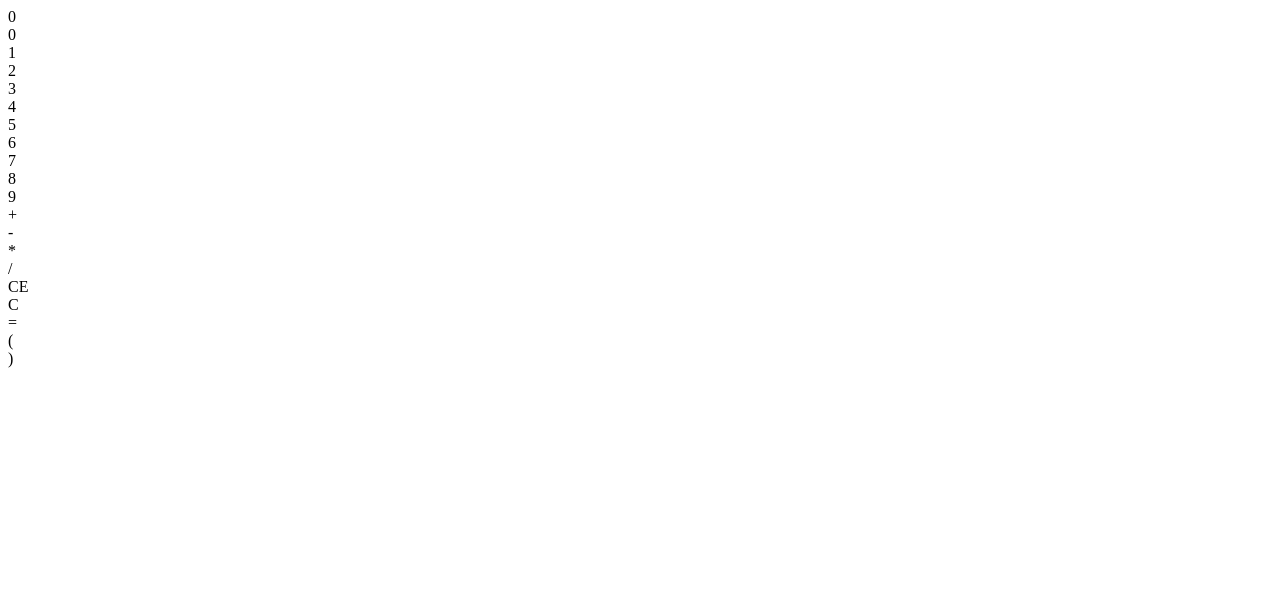
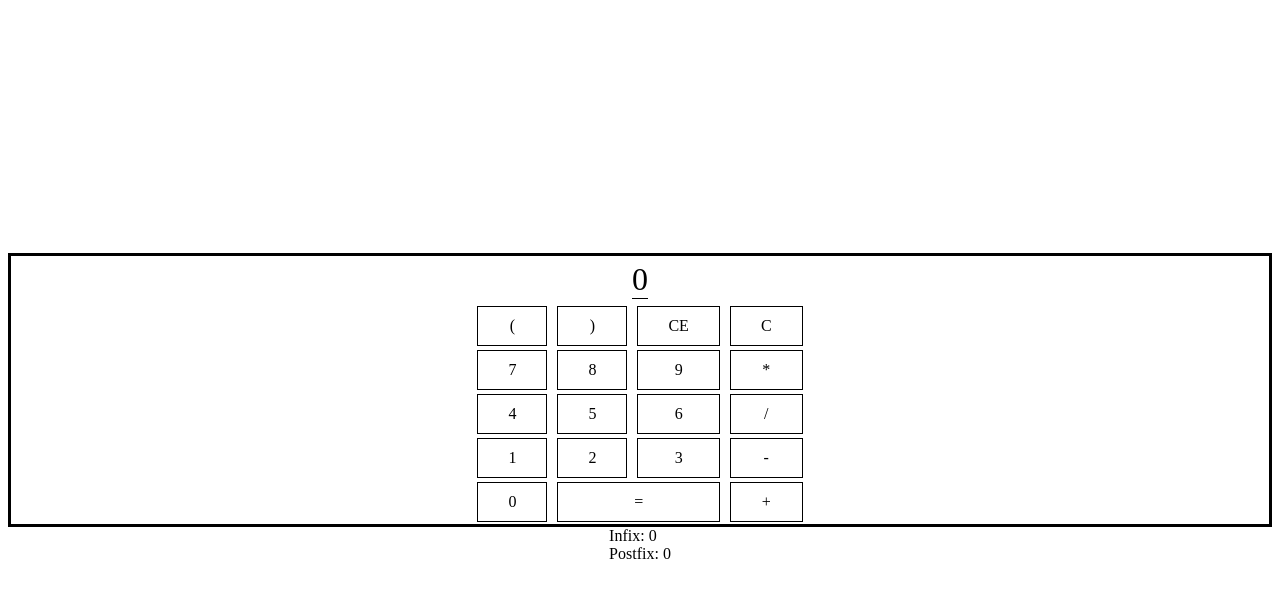
Before and after one commit to gracenote108/JS-Calculator, a website with bundled scripts: page index.html in a window 1280 px wide. Built offline with nearby package versions, Linux system fonts and the light colour scheme.

Commit message:
Updated the look of the calculator and have the general layout setup. I also added a second box under the calculator the display infix and postfix data. The CalcManager class will manage the relationship between that display and the rest of the calculator.

```diff
--- a/CalcDisplay.js
+++ b/CalcDisplay.js
@@ -49,9 +49,11 @@ export class CalcDisplay{
 }
 
 function solve(display){
+    if (!ce.solvable)
+        return;
     const equation = prepareEquation(display.textContent);
+    clearDisplay(display)
     const solved = pe.solveProblem(equation)
-    clearDisplay(display)
     display.textContent = solved;
 }
 
@@ -69,7 +71,9 @@ function prepareEquation(rawEq){
             equation.push(char)
         }
     }
-    equation.push(num)
+    if (num)
+        equation.push(num)
+    console.log(equation)
     return equation
 }
 
@@ -114,6 +118,7 @@ function processParens(val, display, curType){
                 break;
         }
         parenToggle = true;
+        ce.solvable = false;
         ce.state.push(curType);
     }
 
@@ -128,6 +133,7 @@ function processParens(val, display, curType){
                 break;
         }
         parenToggle = false;
+        ce.solvable = true;
         ce.state.push(curType);
     }
 }
@@ -136,6 +142,7 @@ function clearDisplay(display){
     display.textContent = '0';
     ce.state.clear();
     ce.state.push(symType.initial);
+    ce.pfdisplay.clearResults();
 }
 
 function doBackSpace(display){
--- a/CalcManager.js
+++ b/CalcManager.js
@@ -2,6 +2,8 @@ class CalcManager {
     constructor() {
         this.display = undefined;
         this.pad = undefined;
+        this.pfdisplay = undefined;
+        this.solvable = true;
         this.state = []
 
         this.state.lastPeek = function(){
--- a/NumKey.js
+++ b/NumKey.js
@@ -3,6 +3,7 @@ export class NumKey{
         const key = document.createElement('div');
         const symType = type;
         key.setAttribute('id', symId)
+        key.classList = 'numkey';
         key.textContent = sym;
         key.addEventListener("click", function(ev){
                 onClick(this.textContent, symType);
--- a/NumPad.js
+++ b/NumPad.js
@@ -11,6 +11,7 @@ const parenSyms = refData.parenSyms;
 export class NumPad{
     constructor(parent) {
         const padBox = document.createElement('div');
+        padBox.setAttribute('id', 'padbox')
         parent.append(padBox)
 
         generatePad(padBox);
--- /dev/null
+++ b/PostFixDisplay.js
@@ -0,0 +1,27 @@
+import cm from './CalcManager.js';
+
+export class PostFixDisplay{
+    constructor(main) {
+        this.infix = document.createElement('div');
+        this.postfix = document.createElement('div');
+        const pfDisplay = document.createElement('div');
+        pfDisplay.setAttribute('id', 'pfdisplay');
+
+        main.append(pfDisplay)
+        cm.pfdisplay = this;
+
+        pfDisplay.append(this.infix)
+        pfDisplay.append(this.postfix)
+        this.setResults('0', '0')
+    }
+
+    clearResults(){
+        this.infix.textContent = 'Infix: 0';
+        this.postfix.textContent = 'Postfix: 0';
+    }
+
+    setResults(infix, postfix){
+        this.infix.textContent = `Infix: ${infix}`;
+        this.postfix.textContent = `Postfix: ${postfix}`;
+    }
+}
--- a/PostFixEngine.js
+++ b/PostFixEngine.js
@@ -1,5 +1,6 @@
 import { Stack } from "./Stack.js";
 import { Queue } from "./Queue.js";
+import cm from './CalcManager.js';
 
 const Associativity = {
   RightToLeft: 1,
@@ -13,6 +14,7 @@ class PostFixEngine {
   constructor() {
     this.solveProblem = function (equation) {
       const converted = convertToPostfix(equation)
+      cm.pfdisplay.setResults(equation.join(''), converted.join(''))
       return calculatePostfix(converted)
     }
   }
--- a/index.html
+++ b/index.html
@@ -3,6 +3,7 @@
     <head>
         <meta charset="UTF-8">
         <title>Odin Project Calculator</title>
+        <link rel="stylesheet" href="styles.css">
         <script type="module" src="main.js"></script>
 <!--        <script src="./test/test.js"></script>-->
     </head>
--- a/main.js
+++ b/main.js
@@ -1,5 +1,7 @@
 import {Calculator} from "./Calculator.js";
+import {PostFixDisplay} from "./PostFixDisplay.js";
 
 const main = document.getElementById('main');
 
 const calc = new Calculator(main);
+const postFixResult = new PostFixDisplay(main);
--- /dev/null
+++ b/styles.css
@@ -0,0 +1,129 @@
+* {
+    box-sizing: border-box;
+}
+
+body, html {
+    height: 100%;
+}
+
+.numkey {
+    border-style: solid;
+    border-color: black;
+    border-width: thin;
+    margin: 2px 5px;
+    padding: 10px 30px;
+    cursor: pointer;
+    text-align: center;
+}
+
+#main {
+    display: flex;
+    flex-direction: column;
+    justify-content: center;
+    align-items: center;
+    height: 100%;
+}
+
+#calcbody {
+    display: flex;
+    flex-direction: column;
+    align-items: center;
+    width: 100%;
+    border-color: black;
+    border-style: solid;
+}
+
+#calcdisplay {
+    font-size: xx-large;
+    margin: 5px;
+    border-bottom: black;
+    border-bottom-style: solid;
+    border-bottom-width: thin;
+}
+
+#padbox {
+    display: grid;
+    grid-template-areas:
+    "lparen rparen backspace clear"
+    "seven eight nine multiply"
+    "four five six divide"
+    "one two three minus"
+    "zero equal equal plus";
+    width: auto;
+}
+
+#zero {
+    grid-area: zero;
+}
+
+#one {
+    grid-area: one;
+}
+
+#two {
+    grid-area: two;
+}
+
+#three {
+    grid-area: three;
+}
+
+#four {
+    grid-area: four;
+}
+
+#five {
+    grid-area: five;
+}
+
+#six {
+    grid-area: six;
+}
+
+#seven {
+    grid-area: seven;
+}
+
+#eight {
+    grid-area: eight;
+}
+
+#nine {
+    grid-area: nine;
+}
+
+#equal {
+    grid-area: equal;
+}
+
+#plus {
+    grid-area: plus;
+}
+
+#subtract {
+    grid-area: minus;
+}
+
+#multiply {
+    grid-area: multiply;
+}
+
+#divide {
+    grid-area: divide;
+}
+
+#backspace {
+    grid-area: backspace;
+}
+
+#clear {
+    grid-area: clear;
+}
+
+#lparen {
+    grid-area: lparen;
+}
+
+#rparen {
+    grid-area: rparen;
+}
```
Also changed, not shown: test/test.js (deleted, +0 -3 lines).
